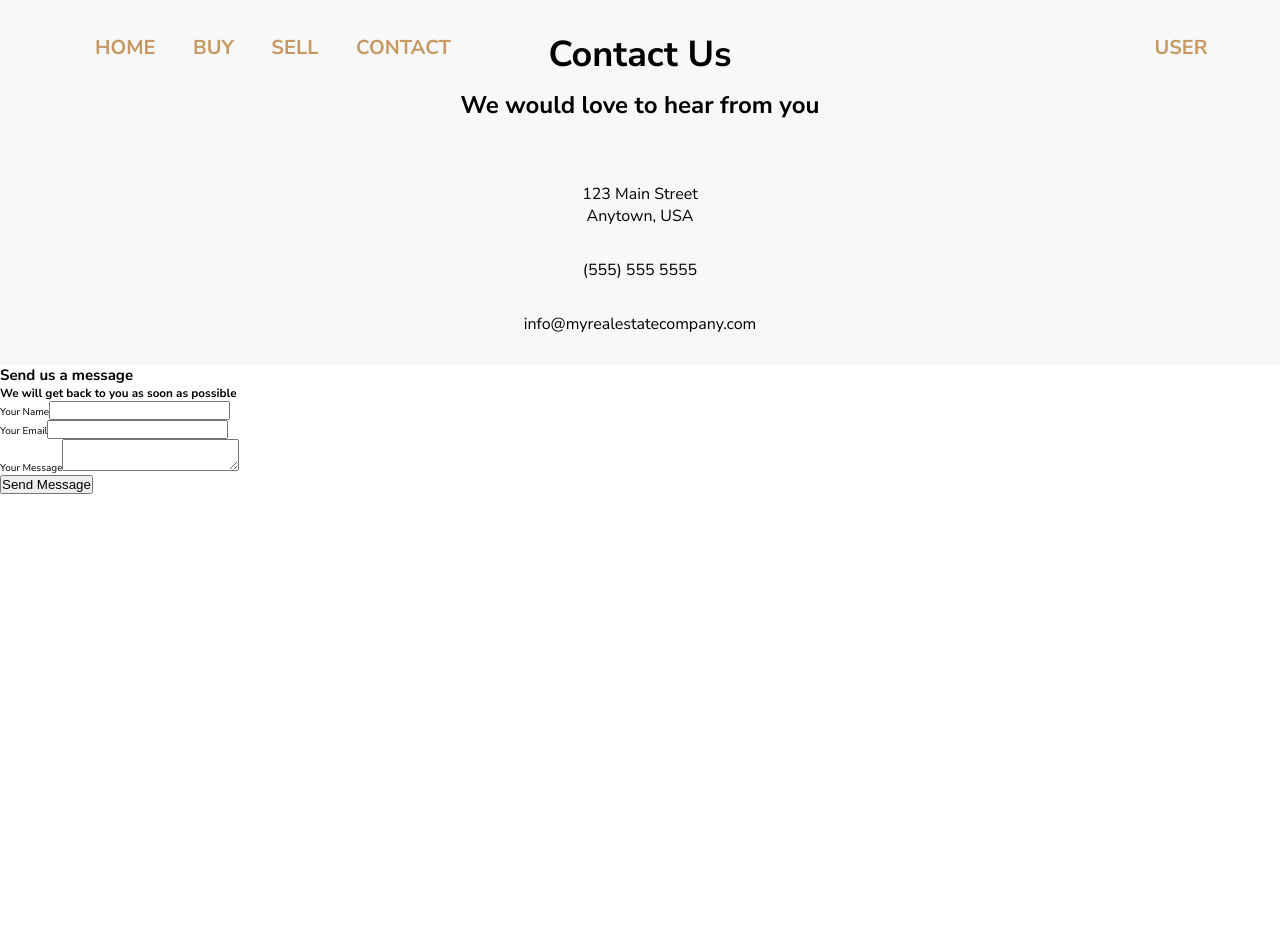
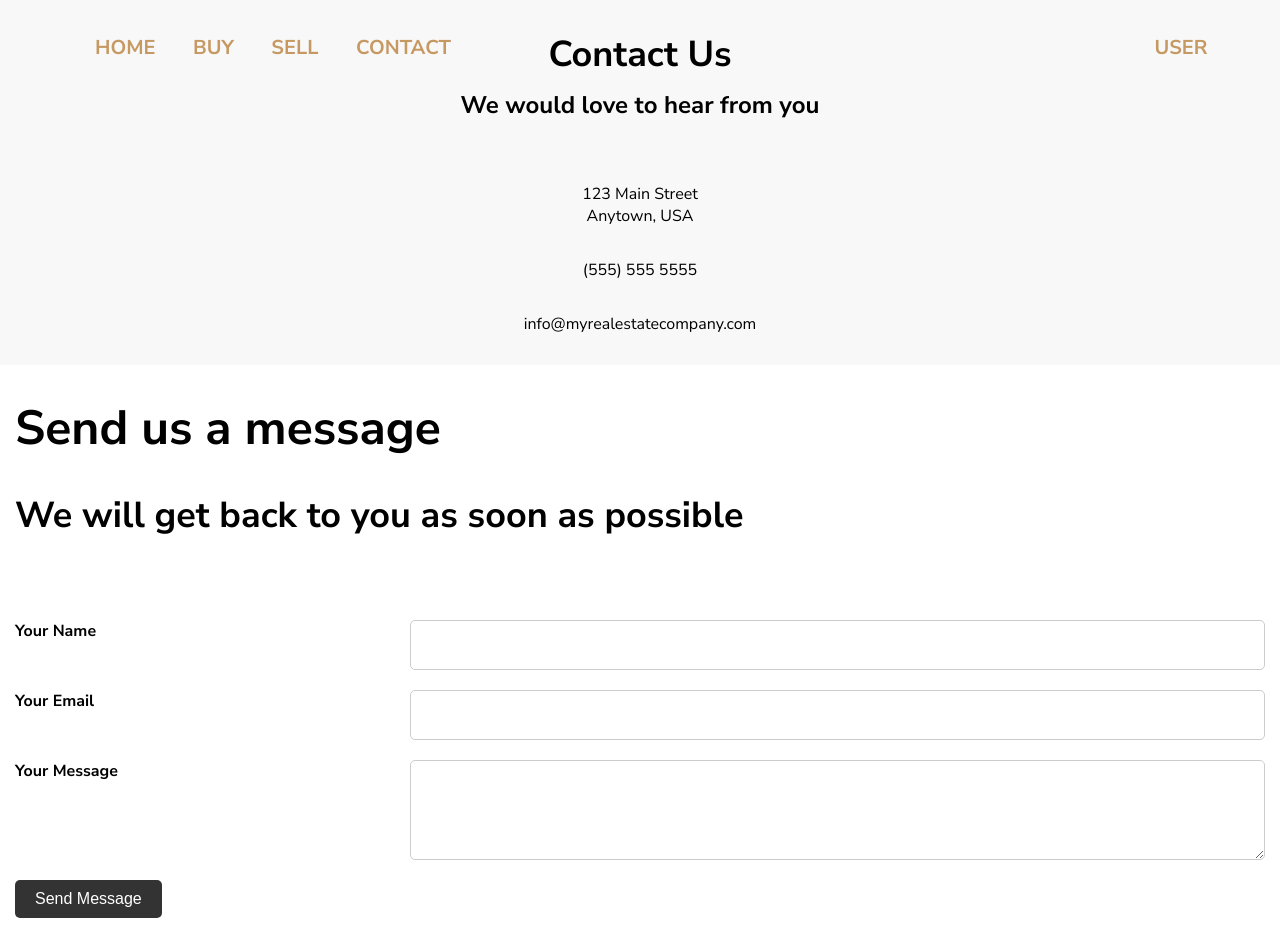
Before and after one commit to michalsamulak/real_estate, a Next.js app: page /contact in a window 1280 px wide. Before the commit the page ends 800 px from the top, so only its background shows below. Built offline with nearby package versions, Linux system fonts and the light colour scheme.

Commit message:
style for contact form

```diff
--- a/components/contact/form.module.scss
+++ b/components/contact/form.module.scss
@@ -0,0 +1,158 @@
+.contact-form {
+    padding: 30px 15px;
+  }
+
+  .form-title {
+    font-size: 24px;
+    margin-bottom: 10px;
+  }
+
+  .form-subtitle {
+    font-size: 18px;
+    margin-bottom: 30px;
+  }
+
+  .form-label {
+    display: block;
+    margin-bottom: 5px;
+    font-size: 16px;
+    font-weight: 700;
+  }
+
+  .form-input {
+    display: block;
+    width: 100%;
+    padding: 10px;
+    border: 1px solid #ccc;
+    border-radius: 5px;
+    margin-bottom: 20px;
+    font-size: 16px;
+  }
+
+  .form-textarea {
+    display: block;
+    width: 100%;
+    padding: 10px;
+    border: 1px solid #ccc;
+    border-radius: 5px;
+    margin-bottom: 20px;
+    font-size: 16px;
+    resize: vertical;
+    min-height: 100px;
+  }
+
+  .form-submit {
+    background-color: #333;
+    color: #fff;
+    border: none;
+    padding: 10px 20px;
+    border-radius: 5px;
+    font-size: 16px;
+    cursor: pointer;
+  }
+
+  .form-submit:hover {
+    background-color: #555;
+  }
+
+@media screen and (min-width: 768px) and (max-width: 1023px) {
+    .section-title {
+      font-size: 48px;
+    }
+
+    .section-subtitle {
+      font-size: 36px;
+    }
+
+    .contact-info {
+      flex-direction: row;
+      justify-content: center;
+    }
+
+    .contact-info-item {
+      margin-right: 30px;
+      margin-bottom: 0;
+    }
+
+    .form-title {
+      font-size: 36px;
+      margin-bottom: 20px;
+    }
+
+    .form-subtitle {
+      font-size: 24px;
+      margin-bottom: 50px;
+    }
+
+    .form-input,
+    .form-textarea {
+      font-size: 18px;
+    }
+  }
+
+@media screen and (min-width: 1024px) {
+    .test {
+      display: flex;
+      flex-direction: row;
+
+    }
+    .section-header {
+      display: flex;
+      flex-wrap: wrap;
+      justify-content: space-between;
+      align-items: center;
+    }
+
+    .section-title {
+      font-size: 64px;
+      flex: 1 0 50%;
+    }
+
+    .section-subtitle {
+      font-size: 48px;
+      flex: 1 0 50%;
+    }
+
+    .contact-info {
+      flex-direction: row;
+      justify-content: space-between;
+    }
+
+    .contact-info-item {
+      margin-right: 50px;
+      margin-bottom: 0;
+    }
+
+    .form-title {
+      font-size: 48px;
+      margin-bottom: 30px;
+      flex: 1 0 50%;
+    }
+
+    .form-subtitle {
+      font-size: 36px;
+      margin-bottom: 80px;
+      flex: 1 0 50%;
+    }
+
+    .form-input,
+    .form-textarea {
+      font-size: 24px;
+    }
+
+    .form-group {
+      display: flex;
+      justify-content: space-between;
+      align-items: flex-start;
+    }
+
+    .form-group label {
+      flex-basis: 30%;
+      margin-right: 20px;
+    }
+
+    .form-group input,
+    .form-group textarea {
+      flex: 1;
+    }
+  }
```
